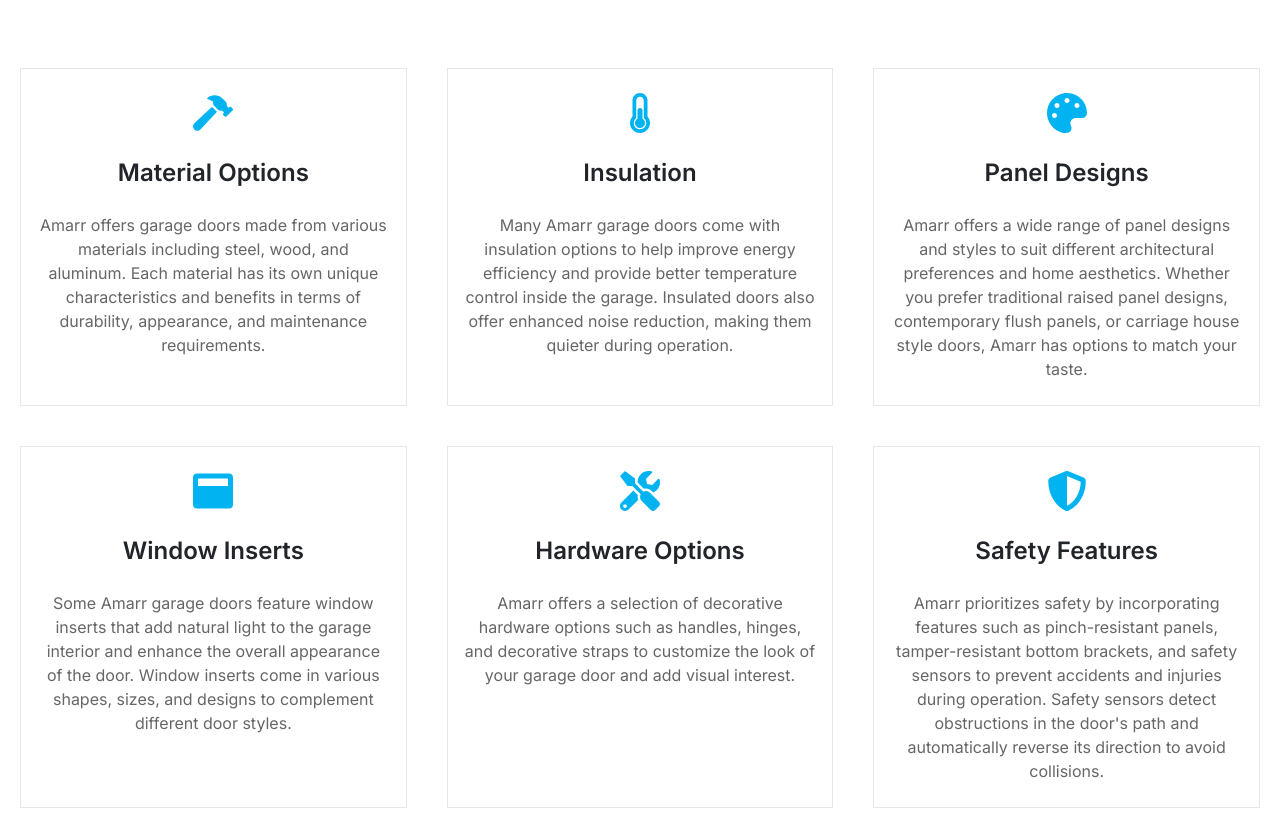
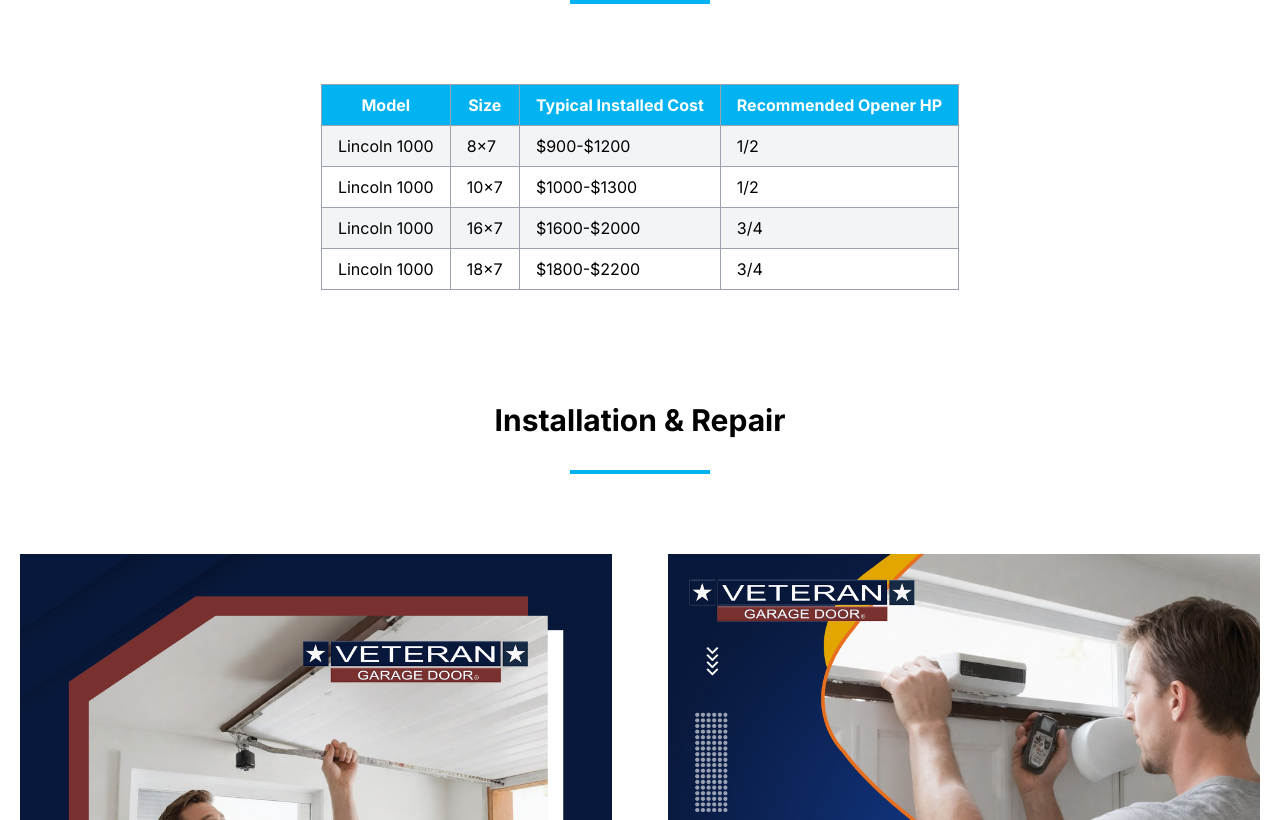
Before and after one commit to amdadul-haque/1-amarr-garage, a Next.js app: page / in a window 1280 px wide. Shown: the part 1980-2800 px from the top of the page. Built offline with nearby package versions, Linux system fonts and the light colour scheme.

Commit message:
table and banner added

```diff
--- /dev/null
+++ b/app/components/GarageDoors.js
@@ -0,0 +1,39 @@
+import React from 'react';
+import SectionTitle from './SectionTitle';
+
+const GarageDoors = () => {
+  const garageDoorData = [
+    { model: "Lincoln 1000", size: "8x7", cost: "$900-$1200", hp: "1/2" },
+    { model: "Lincoln 1000", size: "10x7", cost: "$1000-$1300", hp: "1/2" },
+    { model: "Lincoln 1000", size: "16x7", cost: "$1600-$2000", hp: "3/4" },
+    { model: "Lincoln 1000", size: "18x7", cost: "$1800-$2200", hp: "3/4" }
+  ];
+
+  return (
+    <div className="my-20 mb-28">
+      <SectionTitle title="Garage Doors" />
+      <table className="border-collapse border border-gray-400 mx-auto">
+        <thead>
+          <tr className="bg-brand-main text-white">
+            <th className="text-sm sm:text-base border border-gray-400 px-2 sm:px-4 py-2">Model</th>
+            <th className="text-sm sm:text-base border border-gray-400 px-2 sm:px-4 py-2">Size</th>
+            <th className="text-sm sm:text-base border border-gray-400 px-2 sm:px-4 py-2">Typical Installed Cost</th>
+            <th className="text-sm sm:text-base border border-gray-400 px-2 sm:px-4 py-2">Recommended Opener HP</th>
+          </tr>
+        </thead>
+        <tbody>
+          {garageDoorData.map((door, index) => (
+            <tr key={index} className={index % 2 === 0 ? 'bg-gray-100 hover:bg-gray-200' : 'bg-white hover:bg-gray-200'}>
+              <td className="text-sm sm:text-base border border-gray-400 px-2 sm:px-4 py-2">{door.model}</td>
+              <td className="text-sm sm:text-base border border-gray-400 px-2 sm:px-4 py-2">{door.size}</td>
+              <td className="text-sm sm:text-base border border-gray-400 px-2 sm:px-4 py-2">{door.cost}</td>
+              <td className="text-sm sm:text-base border border-gray-400 px-2 sm:px-4 py-2">{door.hp}</td>
+            </tr>
+          ))}
+        </tbody>
+      </table >
+    </div>
+  );
+};
+
+export default GarageDoors;
--- /dev/null
+++ b/app/components/InstallAndRepair.js
@@ -0,0 +1,27 @@
+import React from 'react';
+import Image from 'next/image';
+import Link from 'next/link';
+import SectionTitle from './SectionTitle';
+
+const InstallAndRepair = () => {
+  return (
+
+    <div className='installandrepair'>
+      <SectionTitle title="Installation & Repair" />
+      <div className="flex flex-col md:flex-row md:gap-10 items-center justify-center my-20">
+        <div className="md:w-1/2 md:mr-4 mb-4 md:mb-0">
+          <Link href="https://installation-link.com" passHref>
+            <Image src="/images/install.jpg" alt="Installation" width={600} height={400} />
+          </Link>
+        </div>
+        <div className="md:w-1/2">
+          <Link href="https://repair-link.com" passHref>
+            <Image src="/images/repair.jpg" alt="Repair" width={600} height={400} />
+          </Link>
+        </div>
+      </div>
+    </div>
+  );
+};
+
+export default InstallAndRepair;
--- a/app/components/Navbar.js
+++ b/app/components/Navbar.js
@@ -48,6 +48,7 @@
         >
           <li><a href="#home" className="text-base font-medium hover:text-brand-main transition-all duration-300">Home</a></li>
           <li><a href="#overview" className="text-base font-medium hover:text-brand-main transition-all duration-300">Overview</a></li>
+          <li><a href="#installandrepair" className="text-base font-medium hover:text-brand-main transition-all duration-300">Install</a></li>
           <li><a href="#features" className="text-base font-medium hover:text-brand-main transition-all duration-300">Features</a></li>
           <li><a href="#colors" className="text-base font-medium hover:text-brand-main transition-all duration-300">Colors</a></li>
           <li><a href="#warranty" className="text-base font-medium hover:text-brand-main transition-all duration-300">Warranty</a></li>
--- a/app/page.js
+++ b/app/page.js
@@ -5,6 +5,8 @@
 import Colors from "./components/Colors";
 import Warranty from "./components/Warranty";
 import CarouselSlider from "./components/CarouselSlider";
+import GarageDoors from "./components/GarageDoors";
+import InstallAndRepair from "./components/InstallAndRepair";
 
 export default function Home() {
   return (
@@ -13,6 +15,8 @@
       {/* <Hero /> */}
       <main className="max-w-screen-xl mx-auto px-5">
         <Overview />
+        <GarageDoors />
+        <InstallAndRepair />
         <Features />
         <Colors />
         <Warranty />
```
Also changed, not shown: public/images/install.jpg (added), public/images/repair.jpg (added).
